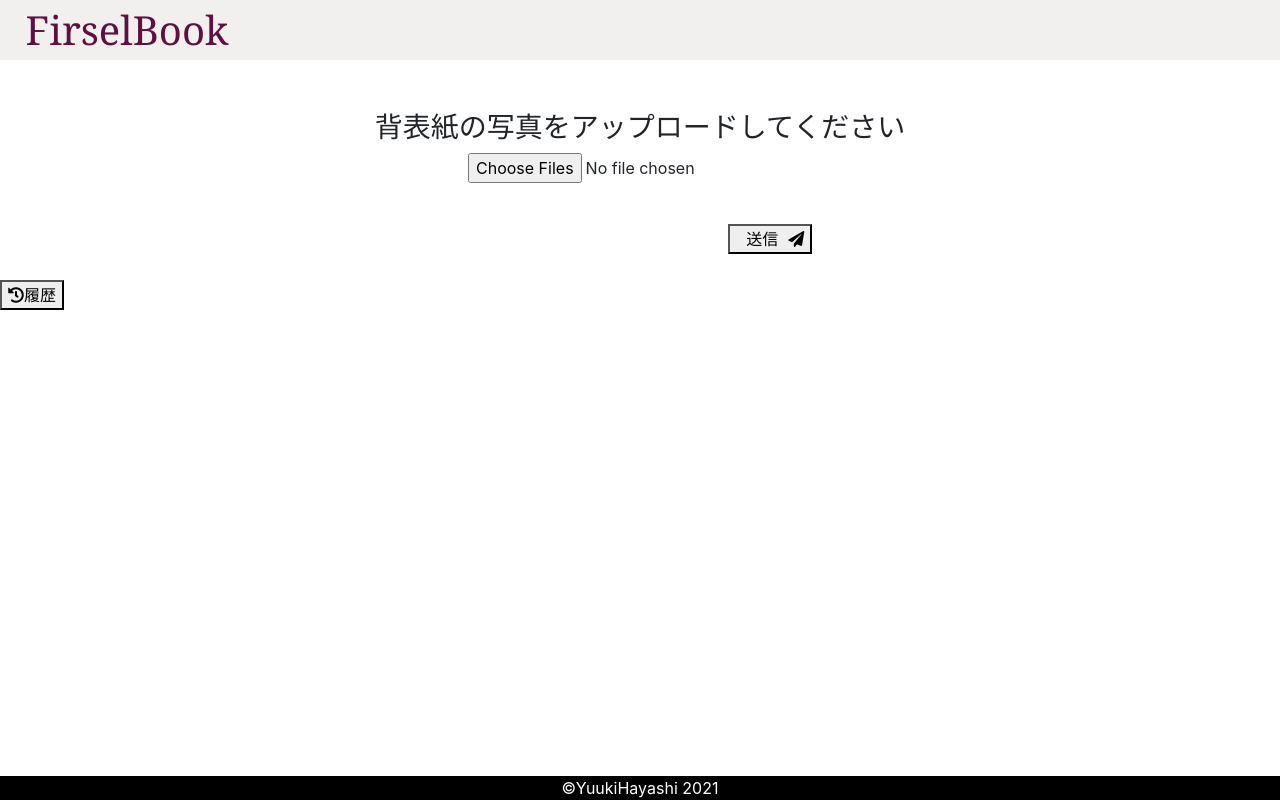
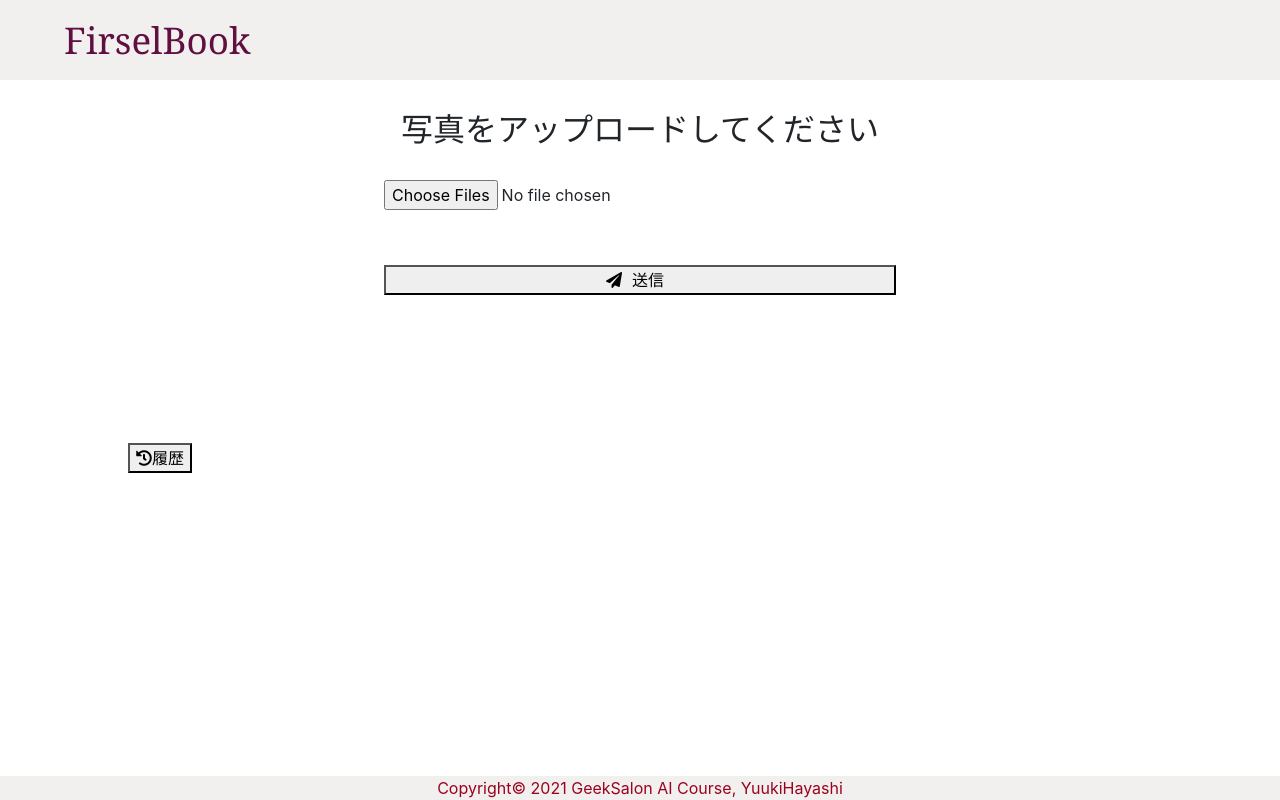
Before and after one commit to YuukiHayashi0510/FirselBook, a Flask app: page / in a window 1280 px wide. Run offline with Flask 2, Linux system fonts and the light colour scheme; parts of the project's set-up code (start-up, migrations or seed data) failed here and were passed over; some libraries are stand-ins or nearby versions.

Commit message:
index.htmlデザインver1

```diff
--- a/static/css/style.css
+++ b/static/css/style.css
@@ -1,35 +1,60 @@
 header {
     background-color: rgba(241, 237, 237, 0.87);
+    height: 80px;
+    line-height: 80px;
 }
+
 header a {
     color: #5f0f40;
     font-family: "Georgia";
-    font-size: 250%;
-    padding: 2%;
+    font-size: 230%;
+    padding: 2% 2% 2% 3%;
+    margin: 2%;
 }
+
 header a:hover {
     color: #5f0f40;
     text-decoration: none;
 }
 
 .upload-form {
-    margin-top: 4%;
+    margin: 2% auto;
+    text-align: center;
+    width: 80%;
+    display: block;
+}
+
+.direct-upload {
+    font-size: 200%;
+}
+
+#upload_files {
+    margin: 1% 25%;
+    float: left;
 }
 
 .submit-btn {
+    display: inline-block;
     margin: 2%;
+    width: 50%;
 }
 
 .submit-icon {
     margin: 10px;
 }
 
+.history-box {
+    margin: 10% auto;
+    text-align: left;
+    width: 80%;
+}
+
 footer {
     bottom: 0;
-    position: absolute;
+    position: fixed;
     width: 100%;
-    color: white;
-    background-color: black;
+    color: #9a031e;
+    background-color: rgba(241, 237, 237, 0.87);
     text-align: center;
 }
 
--- a/templates/index.html
+++ b/templates/index.html
@@ -1,22 +1,21 @@
 {% extends "layout.html" %}
 {% block content %}
 
-<center class="upload-form">
-    <h3>背表紙の写真をアップロードしてください</h3>
+<div class="upload-form">
+    <p class="direct-upload">写真をアップロードしてください</p>
     <form action = "/upload" method="post" enctype="multipart/form-data">
-        <p><input type="file" id = "upload_files" name = "upload_files" multiple="multiple" required="required" onchange="previewImage(this);"></p>
-        <img id="preview" style="width: 20%;">
+        <input type="file" id="upload_files" name="upload_files" multiple="multiple" required="required" onchange="previewImage(this);"><br>
+        <img id="preview" style="width: 20%;"><br>
         <button type="submit" value="送信" class="submit-btn">
-            <span class="submit-icon">送信</span><i class="fas fa-paper-plane"></i>
+            <i class="fas fa-paper-plane"></i><span class="submit-icon">送信</span>
         </button>
     </form>
-</center>
+</div>
 
 <div class="history-box">
-    <button onclick="changeDisplay(this, history)"><i class="fas fa-history"></i>履歴</button>
+    <button onclick="changeDisplay(this, history)"><i class="fas fa-history"></i>履歴</button><br />
 
     <div id="history" style="display: none;">
-        <h3>履歴</h3>
     {% if enter_images %}
         {% for path in enter_images %}
             <img src="./static/images/image_enter/{{ path }}" style="margin-top: 10px; vertical-align: bottom; width: 200px;">
--- a/templates/layout.html
+++ b/templates/layout.html
@@ -23,6 +23,6 @@
         <script src="https://stackpath.bootstrapcdn.com/bootstrap/4.3.1/js/bootstrap.min.js" integrity="sha384-JjSmVgyd0p3pXB1rRibZUAYoIIy6OrQ6VrjIEaFf/nJGzIxFDsf4x0xIM+B07jRM" crossorigin="anonymous"></script>
     </body>
     <footer>
-        &copy;YuukiHayashi 2021
+        Copyright&copy; 2021 GeekSalon AI Course, YuukiHayashi
     </footer>
 </html>
```
